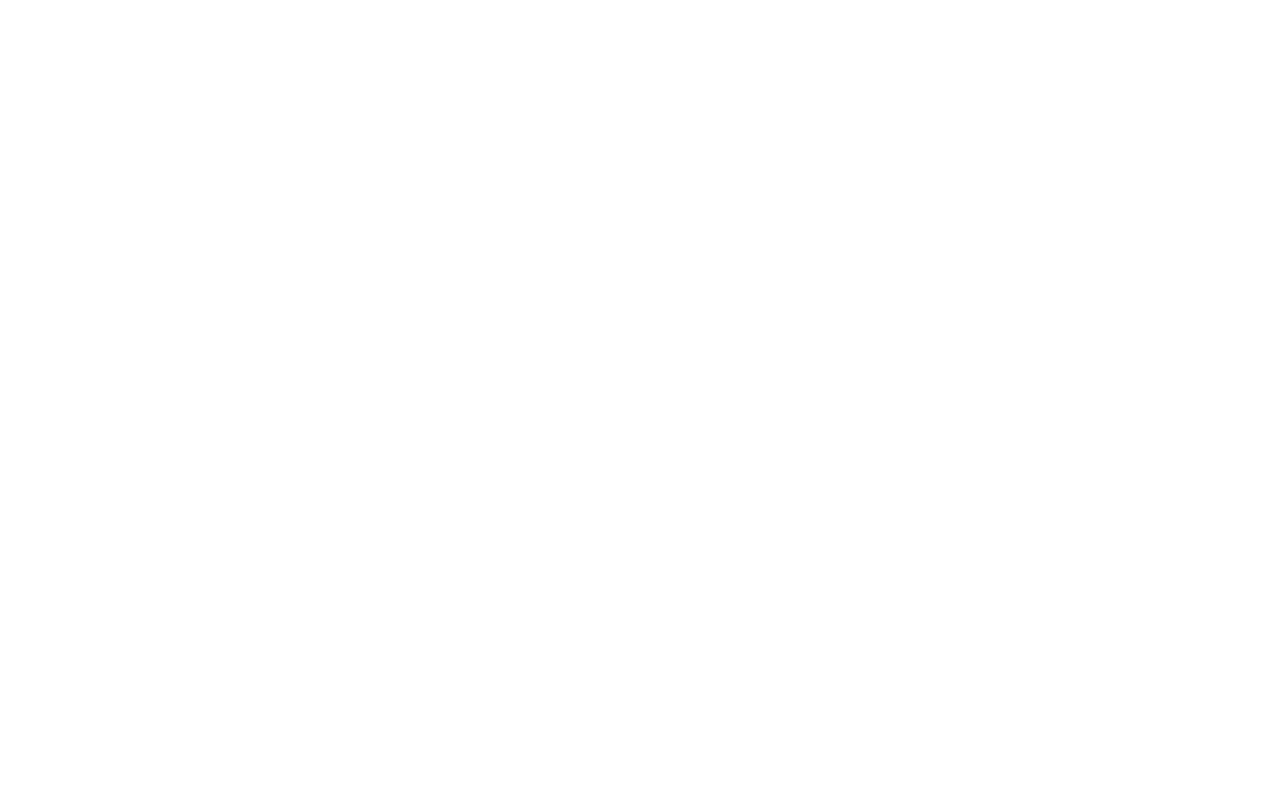
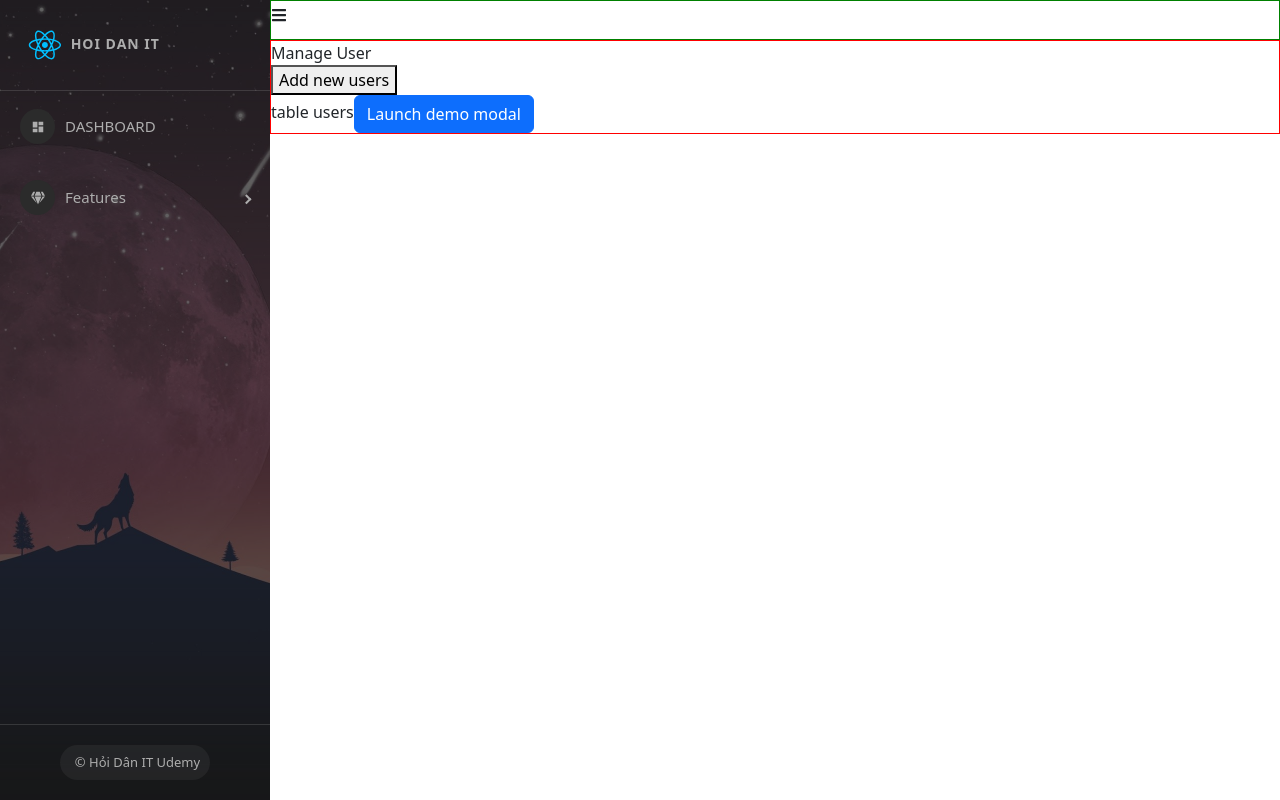
Before and after one commit to lythanhdat21/Full-Stack, a React (Create React App) app: page /admins/manage-users in a window 1280 px wide. Before the commit this address had no page. Built offline with nearby package versions, Linux system fonts and the light colour scheme.

Commit message:
Lesson 56 Modal Thêm Mới Người Dùng

```diff
--- a/src/App.scss
+++ b/src/App.scss
@@ -76,6 +76,7 @@ body {
           background: #303030;
           color: white;
           height: 40px;
+          border: none; // sẽ không còn border nữa. Lesson 56 0:39
 
           &:hover{
             background: black; // khi đưa chuột vào thì chuyển sang màu black video 53
@@ -91,6 +92,8 @@ video {
   bottom: 0;
   width: 100vw;
 }
+
+
 
 // code {
 //   font-family: source-code-pro, Menlo, Monaco, Consolas, 'Courier New',
--- a/src/components/Admin/Admin.js
+++ b/src/components/Admin/Admin.js
@@ -2,6 +2,7 @@ import SideBar from "./SideBar"
 import './Admin.scss'
 import { FaBars } from 'react-icons/fa';
 import {useState} from 'react'
+import { Outlet, Link } from "react-router-dom";
 
 const Admin = (props) =>{
     const [collapsed, setCollapsed] = useState(false)
@@ -12,8 +13,14 @@ const Admin = (props) =>{
                 <SideBar collapsed = {collapsed}/>
             </div>
             <div className="admin-content">
-                <FaBars onClick = {() => setCollapsed(!collapsed)} />
-                content goes here
+                <div className = "admin-header">
+                    <FaBars onClick = {() => setCollapsed(!collapsed)} />
+                </div>
+                <div className="admin-main">
+                    {/* content goes here */}
+                    <Outlet/>
+                </div>
+
             </div>
         </div>
     )
--- a/src/components/Admin/Admin.scss
+++ b/src/components/Admin/Admin.scss
@@ -6,4 +6,16 @@
             height: 100vh !important; //thuộc tính important để ghi đè video 54 18:59
         }
     }
+
+    .admin-content{
+        width: 100%;
+        .admin-header{
+            height: 40px;
+            border: 1px solid green;
+        }
+    }
+
+    .admin-main{
+        border: 1px solid red;
+    }
 }
--- /dev/null
+++ b/src/components/Admin/Content/DashBoard.js
@@ -0,0 +1,8 @@
+const DashBoard = (props) => {
+    return (
+        <div>
+            dash board
+        </div>
+    )
+}
+export default DashBoard
--- /dev/null
+++ b/src/components/Admin/Content/ManageUser.js
@@ -0,0 +1,21 @@
+import ModalCreateUser from "./ModalCreateUser"
+
+const ManageUser = (props) => {
+    return (
+        <div className = "manage-user-container">
+            <div className = "title">
+                Manage User
+            </div>
+            <div className = "users-content">
+                <div>
+                    <button>Add new users</button>
+                </div>
+                <div>
+                    table users
+                    <ModalCreateUser/>
+                </div>
+            </div>
+        </div>
+    )
+}
+export default ManageUser
--- /dev/null
+++ b/src/components/Admin/Content/ModalCreateUser.js
@@ -0,0 +1,69 @@
+import React, { useState } from 'react';
+import Button from 'react-bootstrap/Button';
+import Modal from 'react-bootstrap/Modal';
+
+const ModalCreateUser = () => {
+    const [show, setShow] = useState(false);
+
+    const handleClose = () => setShow(false);
+    const handleShow = () => setShow(true);
+
+    return (
+        <>
+            <Button variant="primary" onClick={handleShow}>
+                Launch demo modal
+            </Button>
+
+            <Modal
+                show={show}
+                onHide={handleClose}
+                size = "xl"
+                backdrop = "static"
+            >
+                <Modal.Header closeButton>
+                    <Modal.Title>Add new user</Modal.Title>
+                </Modal.Header>
+                <Modal.Body>
+                    <form className="row g-3">
+                        <div className="col-md-6">
+                            <label className="form-label">Email</label>
+                            <input type="email" className="form-control" />
+                        </div>
+                        <div className="col-md-6">
+                            <label className="form-label">Password</label>
+                            <input type="password" className="form-control" />
+                        </div>
+
+                        <div className="col-md-6">
+                            <label className="form-label">Username</label>
+                            <input type="text" className="form-control" />
+                        </div>
+                        <div className="col-md-4">
+                            <label className="form-label">Role</label>
+                            <select className="form-select">
+                                <option selected value = "USER">USER</option>
+                                <option value = "ADMIN">ADMIN</option>
+                            </select>
+                        </div>
+                        <div className = 'col-md-12'>
+                            <label className="form-label">Image</label>
+                            <input type = "file"/>
+                        </div>
+
+                    </form>
+
+                </Modal.Body>
+                <Modal.Footer>
+                    <Button variant="secondary" onClick={handleClose}>
+                        Close
+                    </Button>
+                    <Button variant="primary" onClick={handleClose}>
+                        Save
+                    </Button>
+                </Modal.Footer>
+            </Modal>
+        </>
+    );
+}
+
+export default ModalCreateUser
--- a/src/components/Admin/SideBar.js
+++ b/src/components/Admin/SideBar.js
@@ -6,6 +6,7 @@ import sidebarBg from "../../assets/bg2.jpg";
 import {DiReact} from "react-icons/di"
 import {MdDashboard} from "react-icons/md"
 import './SideBar.scss'
+import { Link } from 'react-router-dom';
 
 const SideBar = (props) => {
     const { image, collapsed, toggled, handleToggleSidebar } = props;
@@ -43,6 +44,7 @@ const SideBar = (props) => {
                             icon = {<MdDashboard/>}
                         >
                             DASHBOARD
+                            <Link to = "/admins"/>
                         </MenuItem>
                     </Menu>
                     <Menu iconShape="circle">
@@ -50,7 +52,10 @@ const SideBar = (props) => {
                             icon = {<FaGem />}
                             title = "Features"
                         >
-                            <MenuItem> Quản lý Users</MenuItem>
+                            <MenuItem>
+                                Quản lý Users
+                                <Link to = "/admins/manage-users"/>
+                            </MenuItem>
                             <MenuItem> Quản lý Bài Quiz</MenuItem>
                             <MenuItem> Quản lý câu hỏi</MenuItem>
                         </SubMenu>
@@ -80,7 +85,6 @@ const SideBar = (props) => {
                                 }}
                             >
                                 &#169; Hỏi Dân IT Udemy
-                                {/* ViewSource */}
                             </span>
                         </a>
                     </div>
--- a/src/index.js
+++ b/src/index.js
@@ -9,6 +9,8 @@ import { BrowserRouter, Routes, Route } from "react-router-dom";
 import User from "./components/User/User";
 import Admin from "./components/Admin/Admin";
 import HomePage from "./components/Home/HomePage";
+import ManageUser from "./components/Admin/Content/ManageUser";
+import DashBoard from "./components/Admin/Content/DashBoard";
 
 const root = ReactDOM.createRoot(document.getElementById("root"));
 root.render(
@@ -16,11 +18,13 @@ root.render(
     <BrowserRouter>
       <Routes>
         <Route path="/" element={<App />}>
-          <Route index element={<HomePage />} />
+          <Route index element={<HomePage />} /> {/*Nội dung hiển thị mặc định*/}
           <Route path="users" element={<User />} />
-          {/* <Route path="admins" element={<Admin />} /> */}
         </Route>
-        <Route path="admins" element={<Admin />} />
+        <Route path="/admins" element={<Admin />} >
+          <Route index element={<DashBoard />} /> {/*Nội dung hiển thị mặc định*/}
+          <Route path="manage-users" element={<ManageUser />} />
+        </Route>
       </Routes>
     </BrowserRouter>
   </Provider>
```
